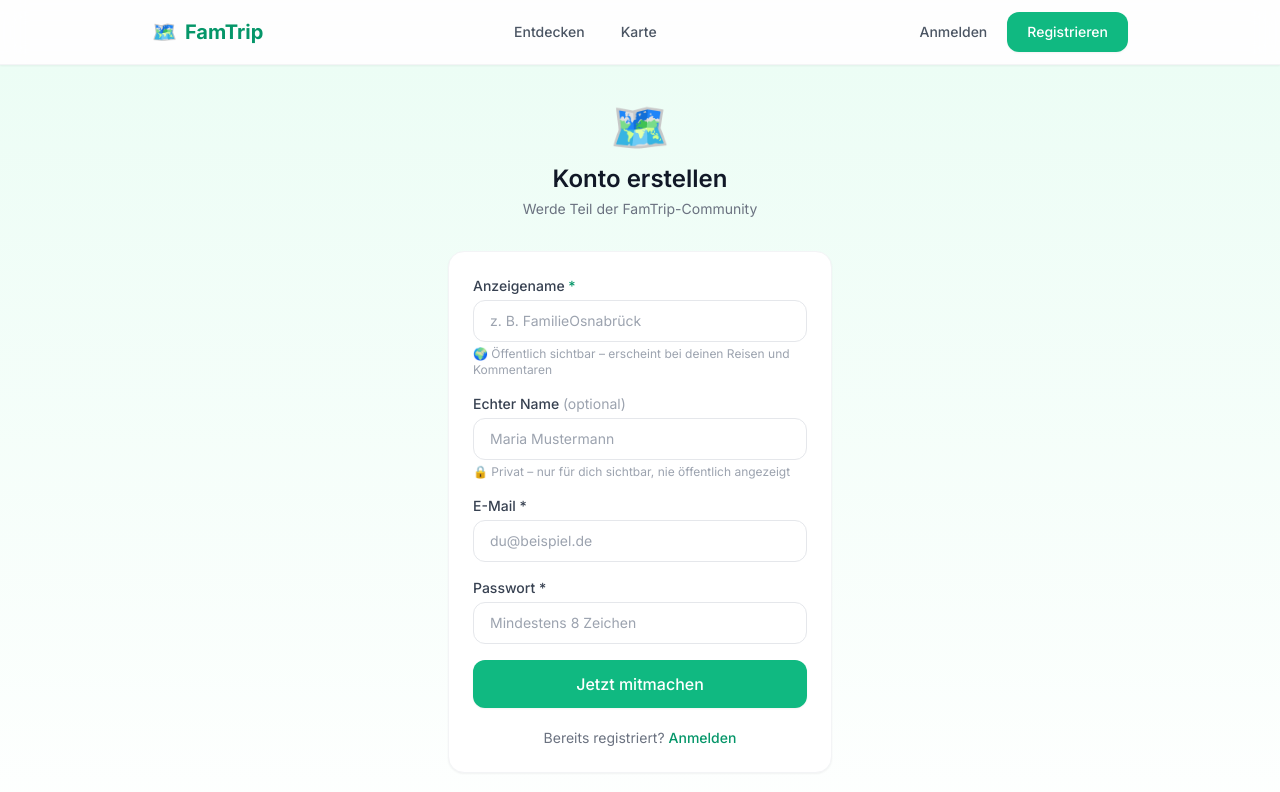
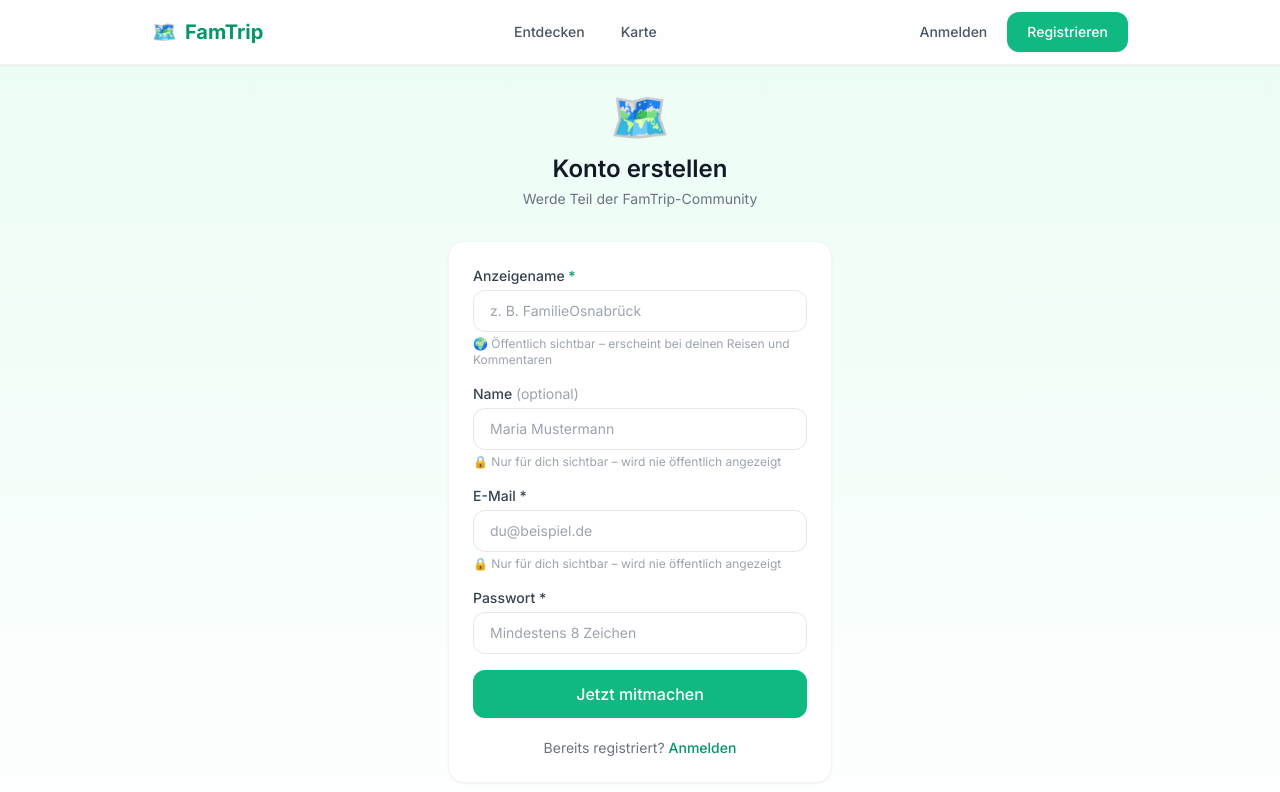
Before and after one commit to alexanderlooschen/famtrip-web, a Next.js app: page /registrieren in a window 1280 px wide. Shown: the top 792 px of the page. Built offline with nearby package versions, Linux system fonts and the light colour scheme.

Commit message:
Registrierung: Texte verbessert

```diff
--- a/app/registrieren/page.tsx
+++ b/app/registrieren/page.tsx
@@ -96,7 +96,7 @@
             {/* Name – privat */}
             <div>
               <label className="block text-sm font-medium text-gray-700 mb-1">
-                Echter Name <span className="text-gray-400 font-normal">(optional)</span>
+                Name <span className="text-gray-400 font-normal">(optional)</span>
               </label>
               <input
                 type="text" value={name}
@@ -105,7 +105,7 @@
                 className="eingabe"
               />
               <p className="text-xs text-gray-400 mt-1">
-                🔒 Privat – nur für dich sichtbar, nie öffentlich angezeigt
+                🔒 Nur für dich sichtbar – wird nie öffentlich angezeigt
               </p>
             </div>
 
@@ -117,6 +117,9 @@
                 placeholder="du@beispiel.de"
                 className="eingabe"
               />
+              <p className="text-xs text-gray-400 mt-1">
+                🔒 Nur für dich sichtbar – wird nie öffentlich angezeigt
+              </p>
             </div>
 
             <div>
```
